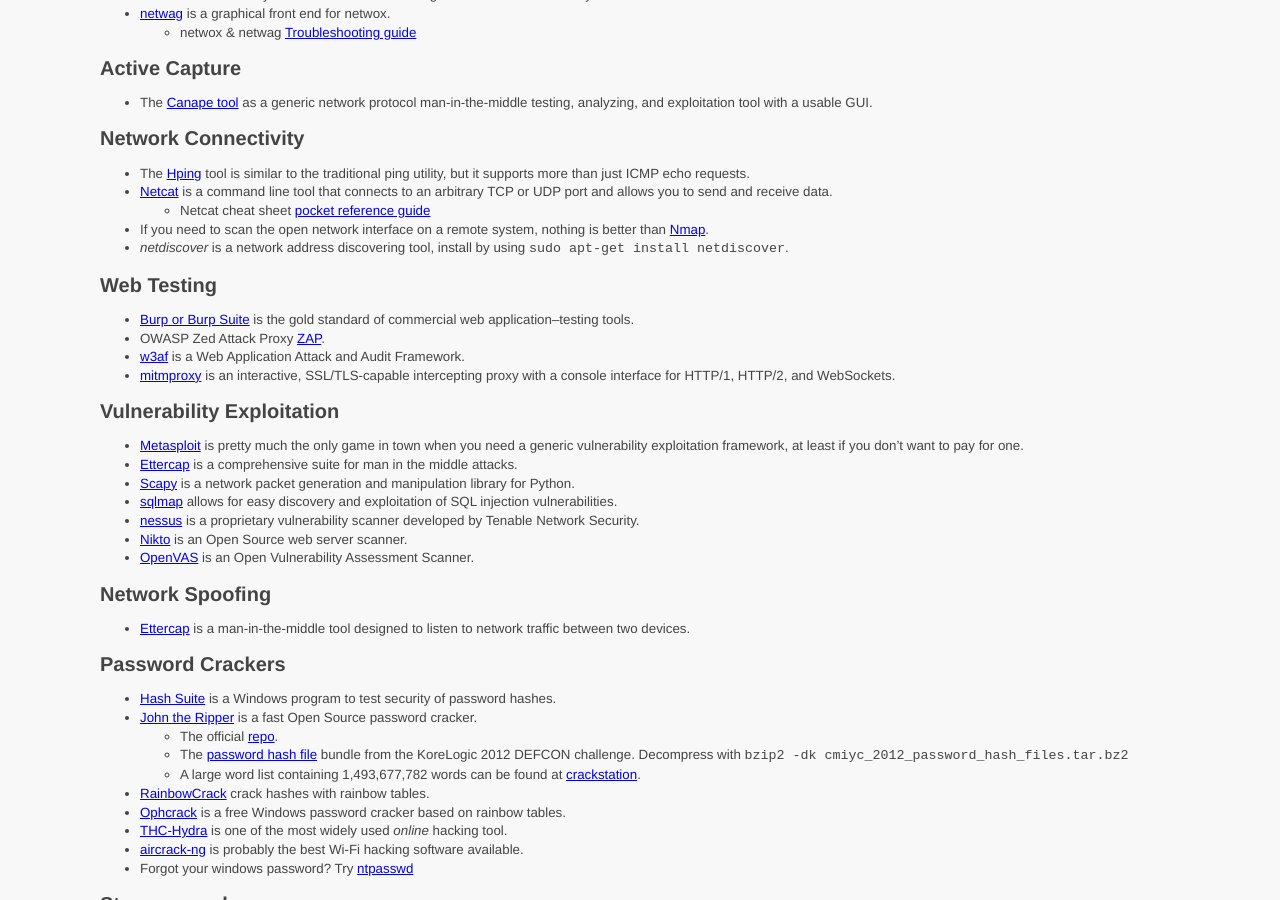
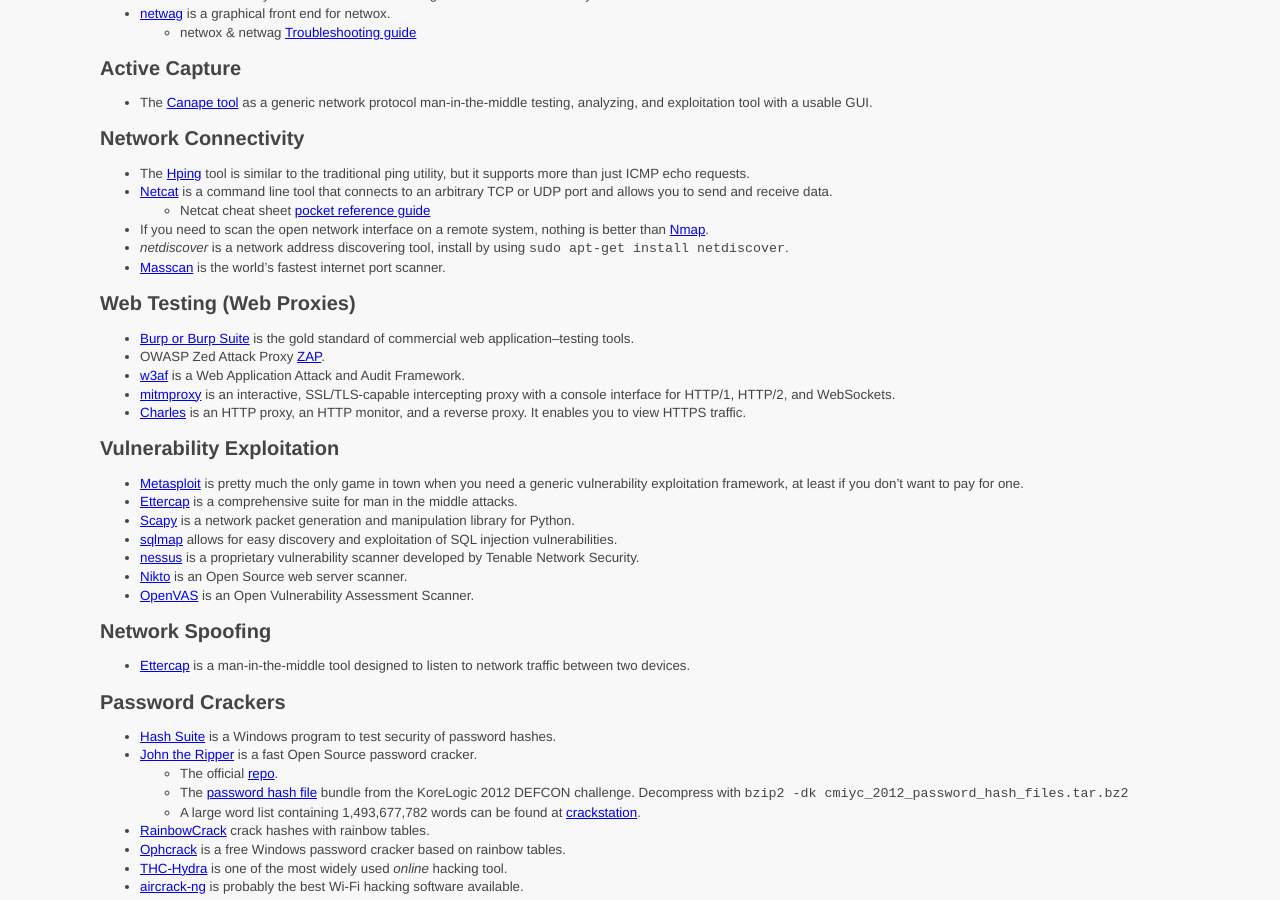
Before and after one commit to ycpcs/cs335-spring2021, a Jekyll site: the page built from resources/index.md, in a window 1280 px wide and 900 px high, scrolled down 382 px. Built offline with Jekyll 4.4.1, drawn with Linux system fonts in a browser that asks for light colours.

Commit message:
update resourses

```diff
--- a/resources/index.md
+++ b/resources/index.md
@@ -35,13 +35,16 @@
   - Netcat cheat sheet [pocket reference guide](docs/netcat_cheat_sheet_v1.pdf)
 - If you need to scan the open network interface on a remote system, nothing is better than [Nmap](https://nmap.org/).
 - _netdiscover_ is a network address discovering tool, install by using `sudo apt-get install netdiscover`.
+- [Masscan](https://github.com/robertdavidgraham/masscan/) is the world's fastest internet port scanner.
 
-Web Testing
+Web Testing (Web Proxies)
 ------------------------------------
 - [Burp or Burp Suite](https://portswigger.net/burp) is the gold standard of commercial web application–testing tools.
 - OWASP Zed Attack Proxy [ZAP](https://www.zaproxy.org/).
 - [w3af](http://w3af.org/) is a Web Application Attack and Audit Framework.
 - [mitmproxy](https://mitmproxy.org/) is an interactive, SSL/TLS-capable intercepting proxy with a console interface for HTTP/1, HTTP/2, and WebSockets.
+- [Charles](https://www.charlesproxy.com/) is an HTTP proxy, an HTTP
+monitor, and a reverse proxy. It enables you to view HTTPS traffic.
 
 Vulnerability Exploitation
 ------------------------------------
```
